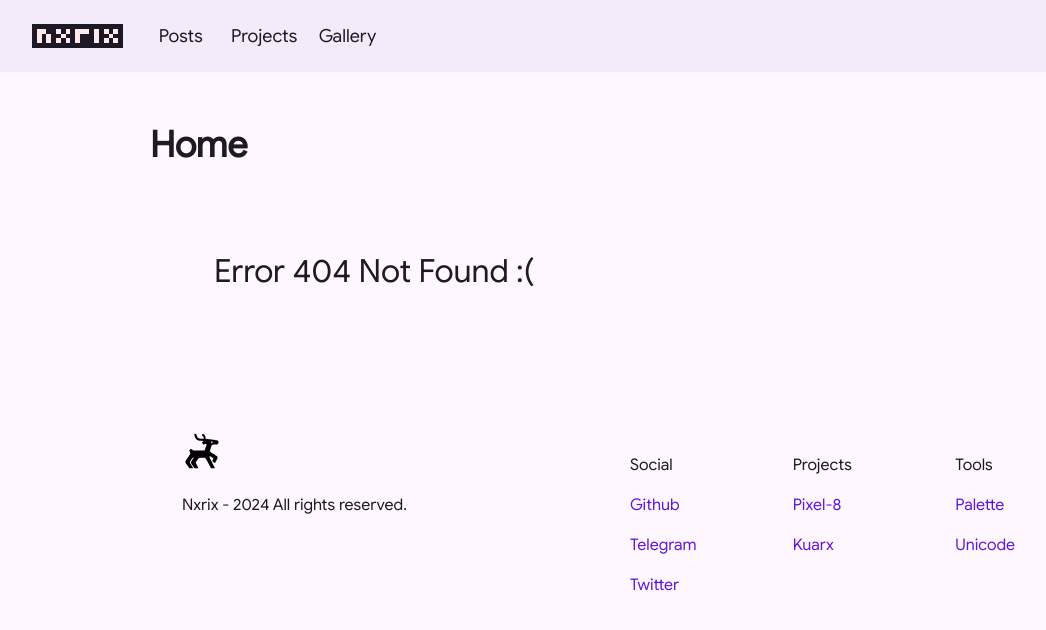
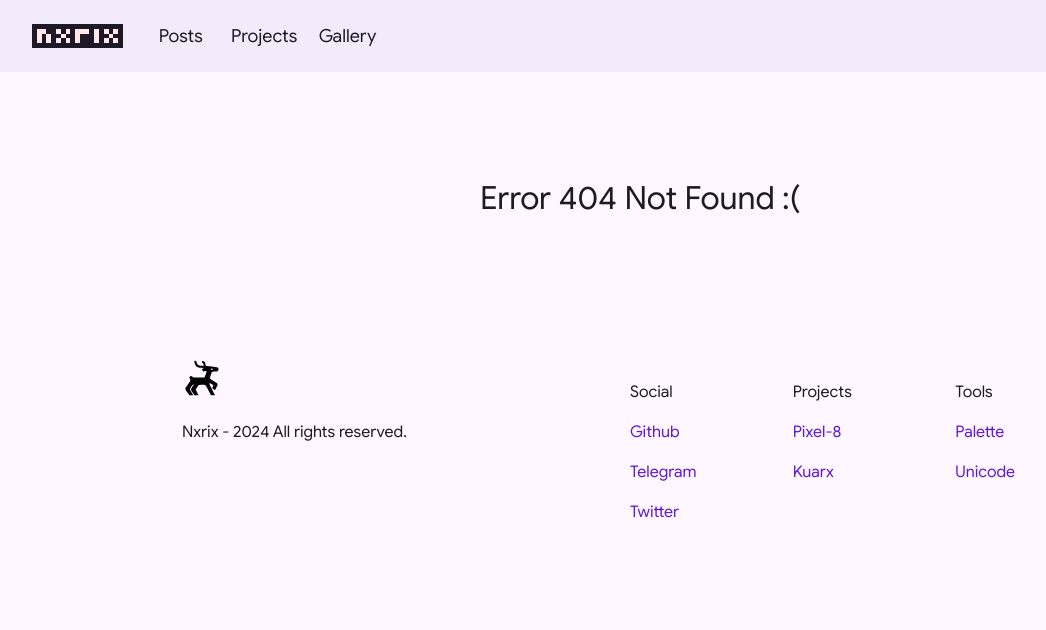
Before and after one commit to Nxrix/nxrix.github.io, a Jekyll site: the page built from 404.html, in a window 1280 px wide. Shown: the top 630 px of the page, without its empty margins (0-1046 px from the left). Built offline with Jekyll 4.4.1, drawn with Linux system fonts in a browser that asks for light colours.

Commit message:
Update 404.html

```diff
--- a/404.html
+++ b/404.html
@@ -3,6 +3,4 @@ layout: default
 title: "Error 404 Not Found"
 description: "The page that you are looking for was not found."
 ---
-
-<h2>Home</h2>
-<p style="width:100%;padding:64px;font-size:32px;">Error 404 Not Found :(</p>
+<p style="width:100%;padding:64px;font-size:32px;display:flex;justify-content:center;align-items:center;">Error 404 Not Found :(</p>
```
